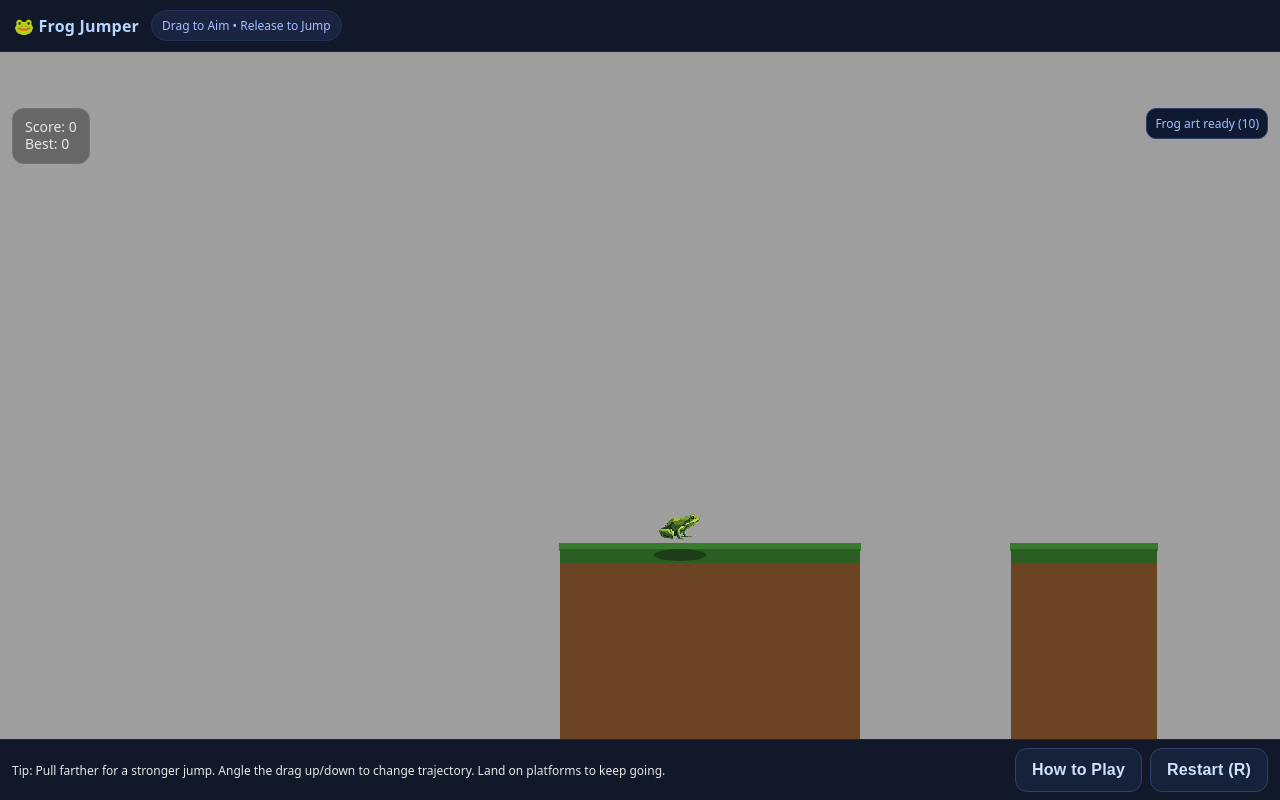
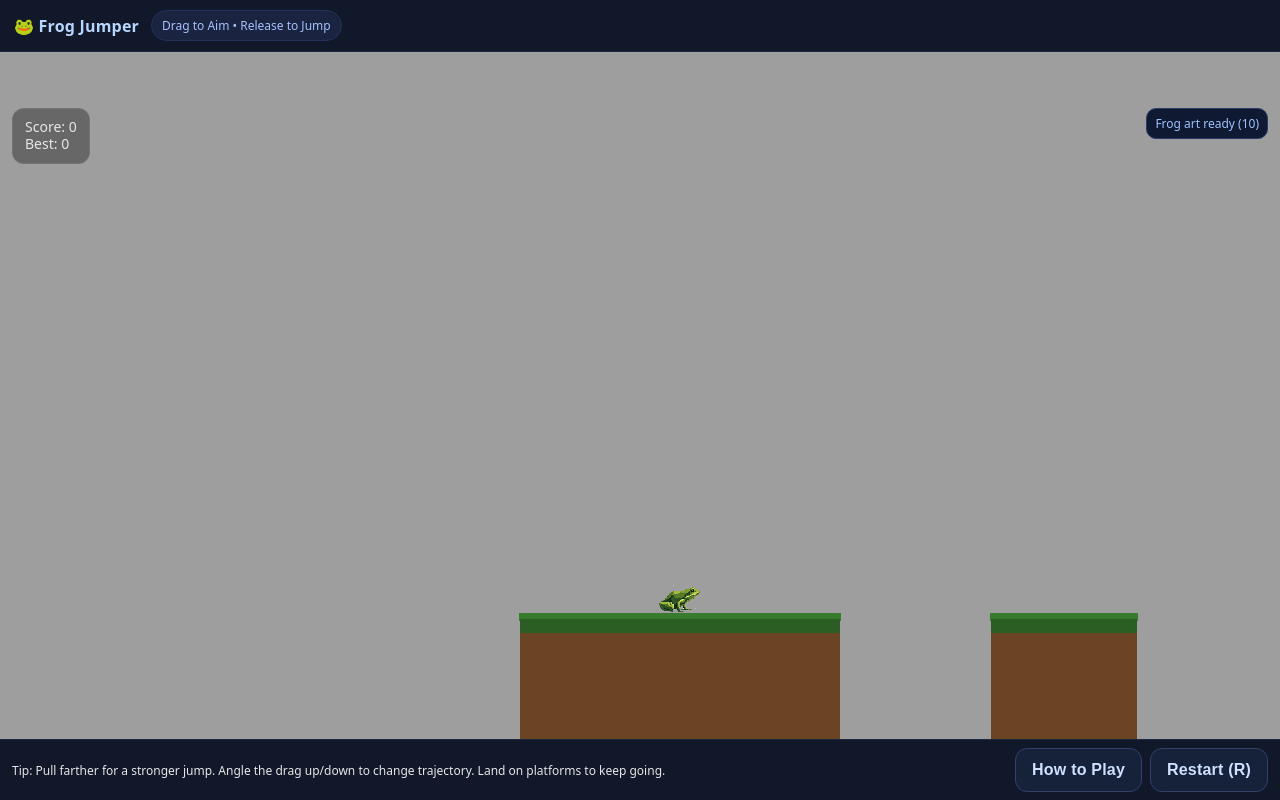
Before and after one commit to Exclamation34/TestRepository, a plain HTML site: page index.html in a window 1280 px wide. Both pictures are taken after a click on the button "Play". Drawn offline with Linux system fonts and the light colour scheme.

Commit message:
Update index.html

```diff
--- a/index.html
+++ b/index.html
@@ -139,6 +139,7 @@
     // If player taps Play while the phone is still in portrait, defer starting
     let pendingStart=false;
     const G=1800, MAX_POWER=1400, POWER_SCALE=4, FROG_RADIUS=24; // slightly larger for art
+    const FROG_SINK = 3; // small visual sink so frog sits on the grass cap
     const PLATFORM_WIDTH_RANGE=[120,180], PLATFORM_GAP_RANGE=[140,280], PLATFORM_Y_DRIFT=140, WORLD_FLOOR=10000;
 
     // ---------- Entities ----------
@@ -210,14 +211,14 @@
       camX=0; score=0; platforms=[]; frog.vx=frog.vy=0; frog.onGround=true;
       const H=Math.max(240, viewH());
       // Standard band for ongoing platforms
-      const midY = Math.floor(H * 0.55);
+      const midY = Math.floor(H * 0.68);
       const minY = Math.max(160, midY - 120);
       const maxY = Math.min(H - 120, midY + 120);
       // Spawn the very first platform LOWER so the frog is clearly visible before first jump
       const startY = Math.floor(H * 0.86);
-      const startPlat={x:-120,y:clamp(startY,minY,maxY),w:300,h:16};
+      const START_W = 320; const startPlat={x:-START_W/2,y:clamp(startY,minY,maxY),w:START_W,h:16};
       platforms.push(startPlat);
-      frog.x=0; frog.y=startPlat.y-FROG_RADIUS; lastLandedX=frog.x;
+      frog.x=0; frog.y=startPlat.y - FROG_RADIUS + FROG_SINK; lastLandedX=frog.x;
       camX = frog.x - lookAhead();
       let px=startPlat.x+startPlat.w+rand(120,180), py=startPlat.y;
       for(let i=0;i<16;i++){
@@ -250,7 +251,7 @@
         const w=rand(...PLATFORM_WIDTH_RANGE);
         // Recompute the vertical band each time in case the viewport changed (iOS chrome show/hide)
         const H=viewH();
-        const midY = Math.floor(H * 0.55);
+        const midY = Math.floor(H * 0.68);
         const minY = Math.max(160, midY - 120);
         const maxY = Math.min(H - 120, midY + 120);
         const y=clamp(last.y+rand(-PLATFORM_Y_DRIFT,PLATFORM_Y_DRIFT), minY, maxY);
@@ -298,7 +299,7 @@
         for(const p of platforms){
           const top=p.y; const withinX=frog.x>p.x-FROG_RADIUS && frog.x<p.x+p.w+FROG_RADIUS; const crossing=ftPrev<=top && fb>=top;
           if(withinX && crossing){
-            frog.y=top-FROG_RADIUS; frog.vy=0; frog.onGround=true;
+            frog.y=top - FROG_RADIUS + FROG_SINK; frog.vy=0; frog.onGround=true;
             const dx=Math.max(0, frog.x - lastLandedX); score += Math.floor(dx / 10); lastLandedX=frog.x; document.getElementById('score').textContent=String(score);
             landHoldUntil = performance.now() + 160;
             break;
```
